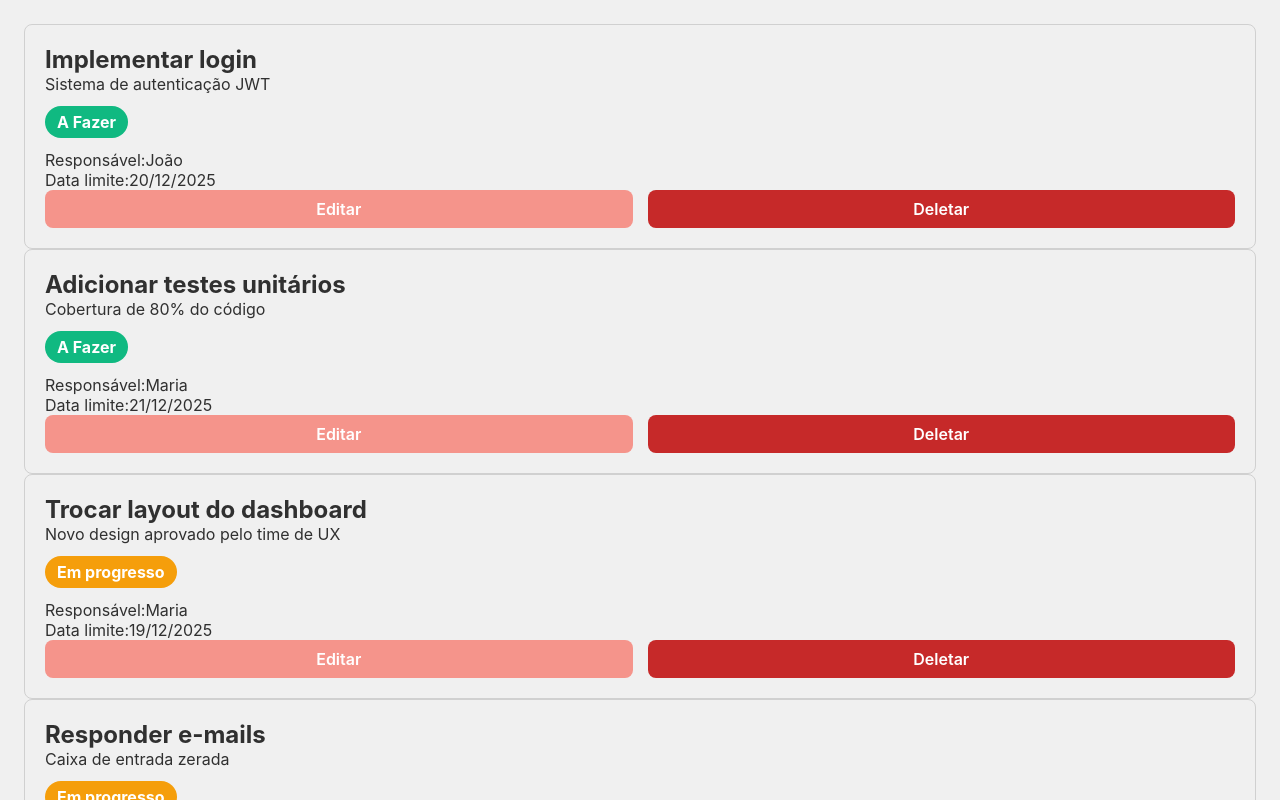
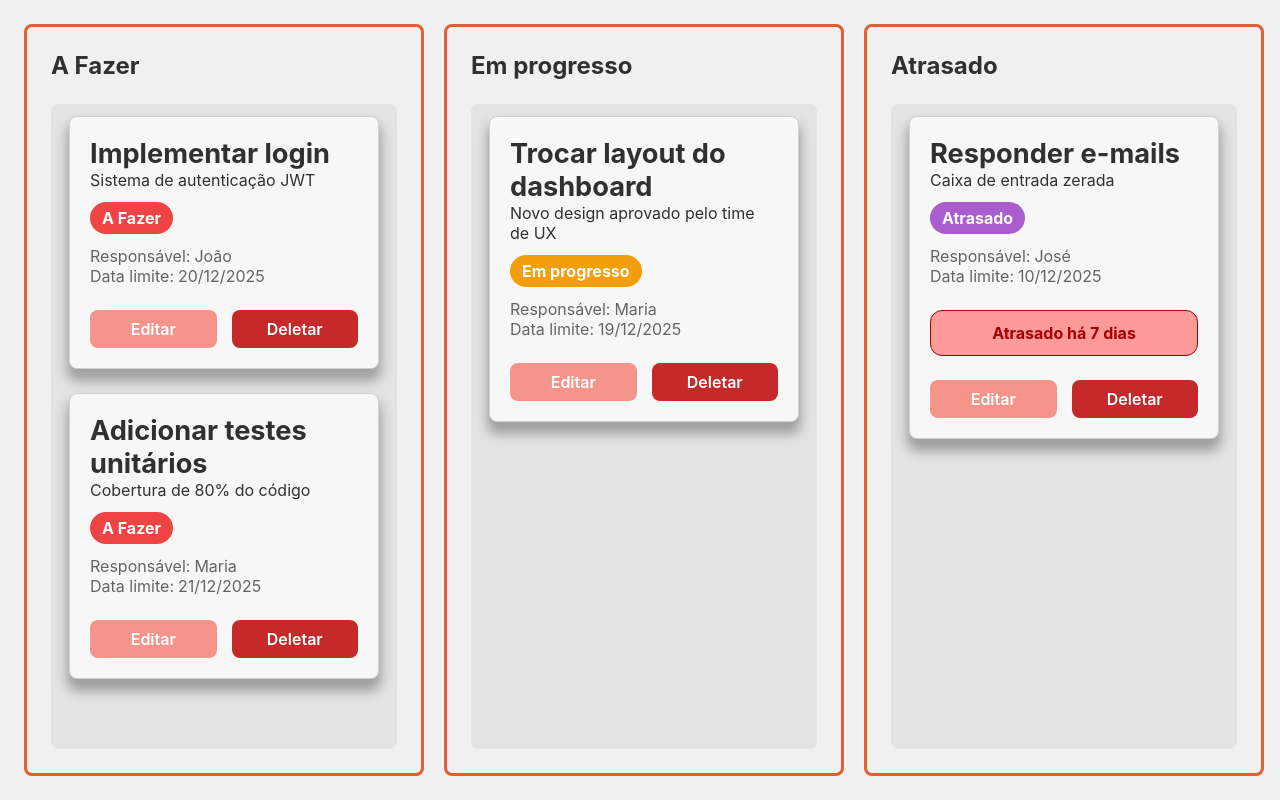
Before and after one commit to HDGiustina/Quadro_kanban, a React (Vite) app: page / in a window 1280 px wide. Shown: the top 800 px of the page. Built offline with nearby package versions, Linux system fonts and the light colour scheme.

Commit message:
feat: Implementadno colunas

```diff
--- a/src/App.css
+++ b/src/App.css
@@ -4,4 +4,7 @@
     padding: 24px;
     background: var(--color-background);
     color: var(--color-text);
+    display: flex;
+    gap: 20px;
+    overflow-x: scroll;
 }
--- a/src/App.jsx
+++ b/src/App.jsx
@@ -1,15 +1,27 @@
 import './App.css'
 import { useTasks } from './context/context.jsx';
-import Card from './components/Card/Card.jsx';
+import { STATUS } from './constants/status'
+import Column from './components/Column/Column.jsx';
 
 function App() {
   const { tasks } = useTasks();
 
+  const colunas = [
+    STATUS.A_FAZER,
+    STATUS.EM_PROGRESSO,
+    STATUS.ATRASADO,
+    STATUS.CONCLUIDO
+  ]
+
   return (
     <>
       <main className="app">
-        {tasks.map(task => (
-           <Card key={task.id} task={task} />
+        {colunas.map((coluna) => (
+          <Column
+            key={coluna}
+            title={coluna}
+            tasks={tasks.filter(task => task.status === coluna)}
+          />
         ))}
       </main>
     </>
--- a/src/components/Card/Card.css
+++ b/src/components/Card/Card.css
@@ -1,8 +1,12 @@
 .card {
     border: 1px solid var(--color-border);
+    background: #f7f7f7;
     border-radius: 8px;
     width: 100%;
     padding: 20px;
+    box-shadow: 0px 10px 12px 2px rgba(0,0,0,0.3);
+    -webkit-box-shadow: 0px 10px 12px 2px rgba(0,0,0,0.3);
+    -moz-box-shadow: 0px 10px 12px 2px rgba(0,0,0,0.3);
 }
 
 .card-header {
@@ -10,6 +14,11 @@
     flex-direction: column;
     gap: 12px;
     margin-bottom: 12px;
+    color: var(--color-text);
+}
+
+.card-header h1 {
+    font-size: 1.7em;
 }
 
 .card-status {
@@ -21,9 +30,12 @@
 }
 
 .card-info {
+    color: #646464;
 }
 
 .infos {
+    display: flex;
+    gap: 4px;
 }
 
 .over {
@@ -34,10 +46,11 @@
     padding: 12px;
     font-weight: bold;
     text-align: center;
-    margin: 24px 0;
+    margin: 24px 0 0;
 }
 
 .card-actions {
     display: flex;
     gap: 15px;
+    margin: 24px 0 0;
 }
--- a/src/components/Card/Card.jsx
+++ b/src/components/Card/Card.jsx
@@ -1,34 +1,8 @@
+import { STATUS, STATUS_COLORS } from '../../constants/status'
 import './Card.css'
 
 function Card({ task, onEdit, onDelete }) {
-  const calcularAtraso = () => {
-    if (!task.limit) return 0
-
-    const today = new Date()
-    today.setHours(0, 0, 0, 0)
-
-    const limit = new Date(task.limit)
-    limit.setHours(0, 0, 0, 0)
-
-    const diffTime = today - limit
-    const diffDays = Math.ceil(diffTime / (1000 * 60 * 60 * 24))
-
-    return diffDays > 0 ? diffDays : 0
-  }
-
-  const getStatusColor = (status) => {
-    const statusColors = {
-      'A Fazer': 'var(--color-success)',
-      'Em progresso': 'var(--color-warning)',
-      'Concluído': 'var(--color-danger)'
-    }
-
-    return statusColors[status]
-  }
-
-
-  const atraso = calcularAtraso()
-  const over = atraso > 0 && task.status !== 'Concluído'
+  const isAtrasado = task.status === STATUS.ATRASADO && task.dias_atrasado > 0
 
   return (
     <div className="card">
@@ -40,17 +14,16 @@ function Card({ task, onEdit, onDelete }) {
 
         <span
           className="card-status"
-          style={{ backgroundColor: getStatusColor(task.status) }}
+          style={{ backgroundColor: STATUS_COLORS[task.status] }}
         >
           {task.status}
         </span>
       </section>
 
-
       <section className="card-info">
         <div className="infos">
           Responsável:
-          <span >
+          <span>
             {task.responsible.name}
           </span>
         </div>
@@ -62,11 +35,11 @@ function Card({ task, onEdit, onDelete }) {
           </span>
         </div>
 
-        {over && (
+        {isAtrasado && (
           <div className="over">
             Atrasado há
             <span >
-              {' ' + atraso} dia{atraso !== 1 ? 's' : ''}
+              {' ' + task.dias_atrasado} dia{task.dias_atrasado !== 1 ? 's' : ''}
             </span>
           </div>
         )}
--- /dev/null
+++ b/src/components/Column/Column.css
@@ -0,0 +1,32 @@
+.column {
+    display: flex;
+    flex-direction: column;
+    gap: 24px;
+    width: 400px;
+    min-width: 400px;
+    border: 3px solid var(--color-secondary);
+    border-radius: 8px;
+    padding: 24px;
+}
+
+.column-content {
+    display: flex;
+    flex-direction: column;
+    gap: 24px;
+    height: 100%;
+    background: #e3e3e3;
+    color: #989898;
+    padding: 12px 18px;
+    border-radius: 8px;
+}
+
+.column-empty {
+    display: flex;
+    align-items: center;
+    justify-content: center;
+    font-weight: bold;
+
+    border-radius: 8px;
+    padding: 16px;
+    height: 100%;
+}
--- /dev/null
+++ b/src/components/Column/Column.jsx
@@ -0,0 +1,30 @@
+import Card from '../Card/Card'
+import './Column.css'
+
+function Column({ title, tasks }) {
+
+  return (
+    <section className="column">
+      <div className="column-header">
+        <h1>{title}</h1>
+      </div>
+
+      <div className="column-content">
+        {tasks.length > 0 ? (
+          tasks.map(task => (
+            <Card
+              key={task.id}
+              task={task}
+            />
+          ))
+        ) : (
+          <div className="column-empty">
+            Sem tarefas
+          </div>
+        )}
+      </div>
+    </section>
+  )
+}
+
+export default Column
--- /dev/null
+++ b/src/constants/status.js
@@ -0,0 +1,13 @@
+export const STATUS = {
+  A_FAZER: 'A Fazer',
+  EM_PROGRESSO: 'Em progresso',
+  CONCLUIDO: 'Concluído',
+  ATRASADO: 'Atrasado'
+}
+
+export const STATUS_COLORS = {
+  [STATUS.A_FAZER]: '#EF4444',
+  [STATUS.EM_PROGRESSO]: '#F59E0B',
+  [STATUS.CONCLUIDO]: '#10B981',
+  [STATUS.ATRASADO]: '#ab5ccdff'
+}
--- a/src/context/context.jsx
+++ b/src/context/context.jsx
@@ -1,21 +1,23 @@
 import { createContext, useContext, useState } from 'react';
 import { Tasks } from '../data/tasks.js';
+import { inicializarTasks, atualizarStatusEAtraso } from '../utils/taskUtils.js';
 
 const Context = createContext();
 
 export function TaskProvider({ children }) {
-    const [tasks, setTasks] = useState(Tasks);
+    const [tasks, setTasks] = useState(() => inicializarTasks(Tasks));
 
     const addTask = (task) => {
         setTasks(prev => {
             const last = prev.length > 0 ? Math.max(...prev.map(t => Number(t.id))) : 0;
 
-            const newTask = {
+            const newTask = atualizarStatusEAtraso({
                 ...task,
                 id: (last + 1).toString(),
                 created_at: new Date().toISOString().split('T')[0],
                 completed_at: null,
-            };
+                dias_atrasado: 0
+            });
 
             return [...prev, newTask];
         });
--- a/src/data/tasks.js
+++ b/src/data/tasks.js
@@ -7,7 +7,8 @@ export const Tasks = [
     responsible: { name: 'João', email: 'joao@email.com' },
     created_at: '2025-12-01',
     completed_at: null,
-    limit: '2025-12-20'
+    limit: '2025-12-20',
+    dias_atrasado: 0
   },
   {
     id: '2',
@@ -17,7 +18,8 @@ export const Tasks = [
     responsible: { name: 'Maria', email: 'maria@email.com' },
     created_at: '2025-12-06',
     completed_at: null,
-    limit: '2025-12-21'
+    limit: '2025-12-21',
+    dias_atrasado: 0
   },
   {
     id: '3',
@@ -27,16 +29,18 @@ export const Tasks = [
     responsible: { name: 'Maria', email: 'maria@email.com' },
     created_at: '2025-12-06',
     completed_at: null,
-    limit: '2025-12-19'
+    limit: '2025-12-19',
+    dias_atrasado: 0
   },
   {
     id: '4',
     title: 'Responder e-mails',
     description: 'Caixa de entrada zerada',
-    status: 'Em progresso',
-    responsible: { name: 'José', email: 'maria@email.com' },
+    status: 'Atrasado',
+    responsible: { name: 'José', email: 'jose@email.com' },
     created_at: '2025-12-01',
     completed_at: null,
-    limit: '2025-12-10'
+    limit: '2025-12-10',
+    dias_atrasado: 7
   }
 ];
--- a/src/index.css
+++ b/src/index.css
@@ -5,11 +5,6 @@
 
     --color-primary-op: #f87b70;
     --color-cancel-op: #ab1a1a;
-
-
-    --color-success: #10B981;
-    --color-warning: #F59E0B;
-    --color-danger: #EF4444;
 
     --color-background: #f0f0f0;
     --color-text: #303030;
--- /dev/null
+++ b/src/utils/taskUtils.js
@@ -0,0 +1,32 @@
+import { STATUS } from '../constants/status'
+
+export const atualizarStatusEAtraso = (task) => {
+  if (!task.limit || task.status === STATUS.CONCLUIDO) {
+    return {
+      ...task,
+      dias_atrasado: 0
+    }
+  }
+
+  const today = new Date()
+  today.setHours(0, 0, 0, 0)
+
+  const limit = new Date(task.limit)
+  limit.setHours(0, 0, 0, 0)
+
+  const diffTime = today - limit
+  const diffDays = Math.ceil(diffTime / (1000 * 60 * 60 * 24))
+
+  const diasAtrasado = diffDays > 0 ? diffDays : 0
+  const novoStatus = diasAtrasado > 0 ? STATUS.ATRASADO : task.status
+
+  return {
+    ...task,
+    status: novoStatus,
+    dias_atrasado: diasAtrasado
+  }
+}
+
+export const inicializarTasks = (tasks) => {
+  return tasks.map(task => atualizarStatusEAtraso(task))
+}
```
